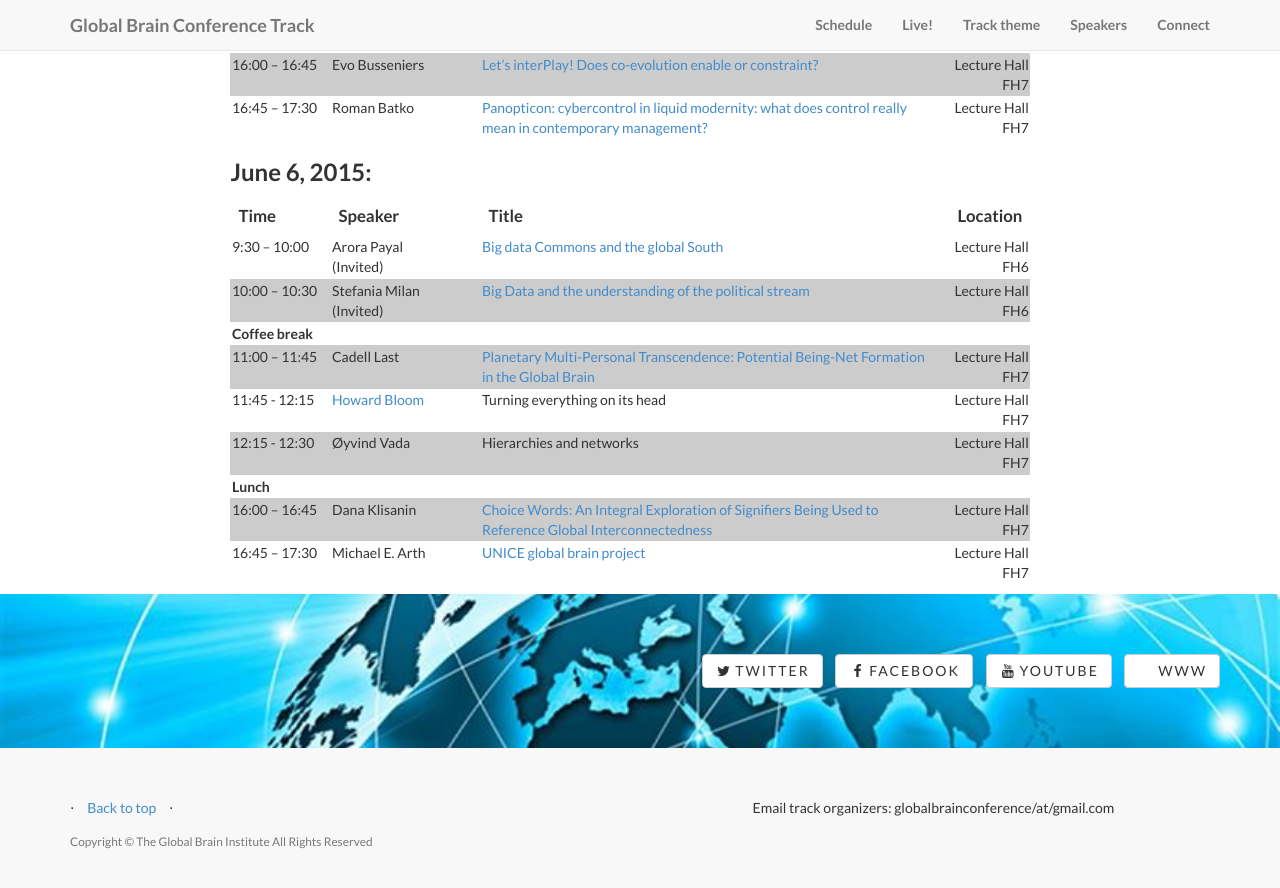
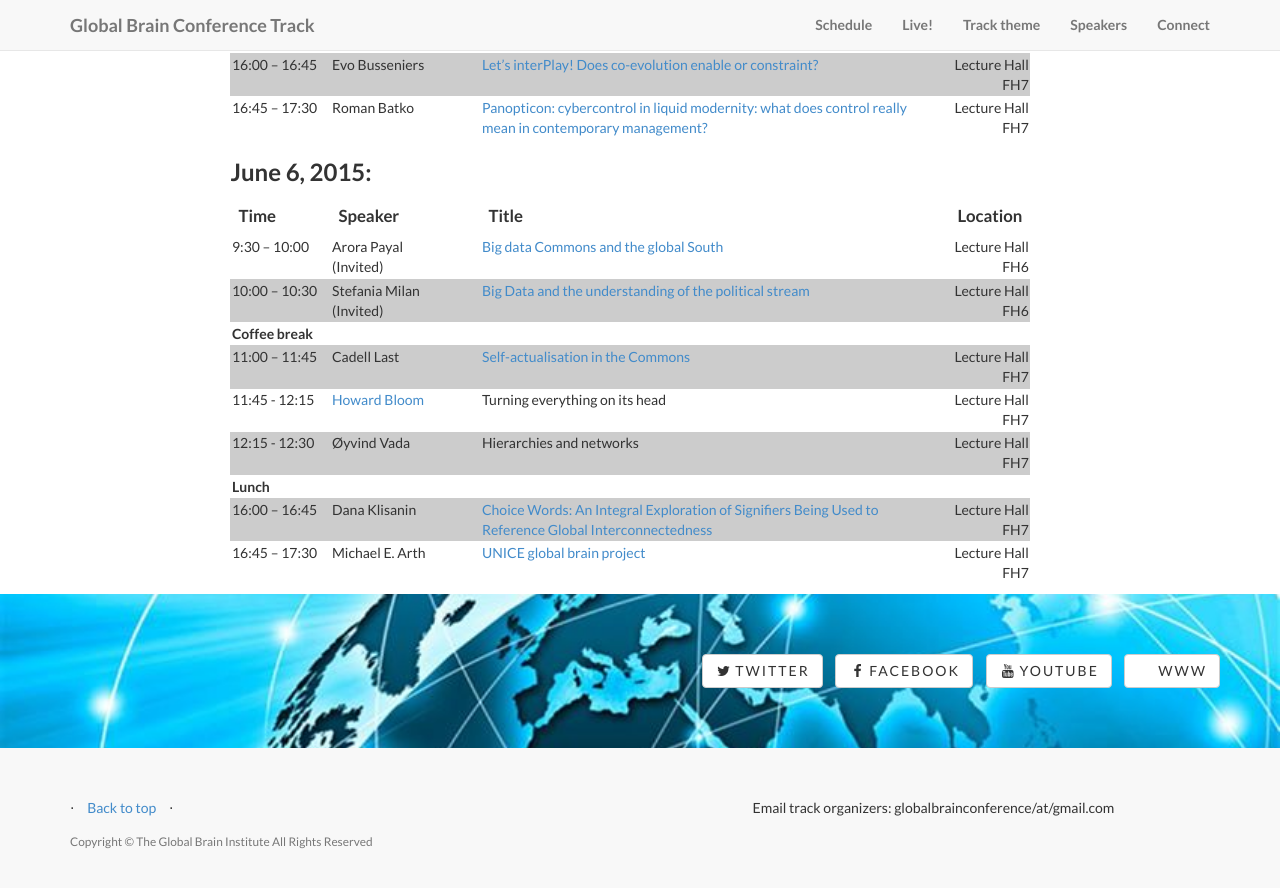
Before and after one commit to globalbraininstitute/vienna2015, a Jekyll site: the page built from pages/schedule.markdown, in a window 1280 px wide and 900 px high, scrolled down 598 px. Shown: the top 888 px of the window. Built offline with Jekyll 4.4.1, drawn with Linux system fonts in a browser that asks for light colours; nearby versions of some CDN libraries; library files that are not in the unit come from our copies.

Commit message:
cadells talk

```diff
--- a/pages/schedule.markdown
+++ b/pages/schedule.markdown
@@ -33,7 +33,7 @@ All talks will be held at [Freihaus, Vienna University of Technology (TU Wien),
 |9:30 – 10:00 |Arora Payal <br/>(Invited) |<a href="{{site.baseurl}}/speakers/arora/">Big data Commons and the global South</a> |Lecture Hall FH6|
 |10:00 – 10:30|Stefania Milan <br/>(Invited)|<a href="{{site.baseurl}}/speakers/milan/">Big Data and the understanding of the political stream</a>|Lecture Hall FH6|
 |<strong>Coffee break</strong>|
-|11:00 – 11:45|Cadell Last|<a href="{{site.baseurl}}/speakers/last/">Planetary Multi-Personal Transcendence: Potential Being-Net Formation in the Global Brain</a>|Lecture Hall FH7|
+|11:00 – 11:45|Cadell Last|<a href="{{site.baseurl}}/speakers/last/">Self-actualisation in the Commons</a>|Lecture Hall FH7|
 |11:45 - 12:15|<a href="http://en.wikipedia.org/wiki/Howard_Bloom">Howard Bloom</a>|Turning everything on its head|Lecture Hall FH7|
 |12:15 - 12:30|Øyvind Vada|Hierarchies and networks|Lecture Hall FH7|
 |<strong>Lunch</strong>|
```
